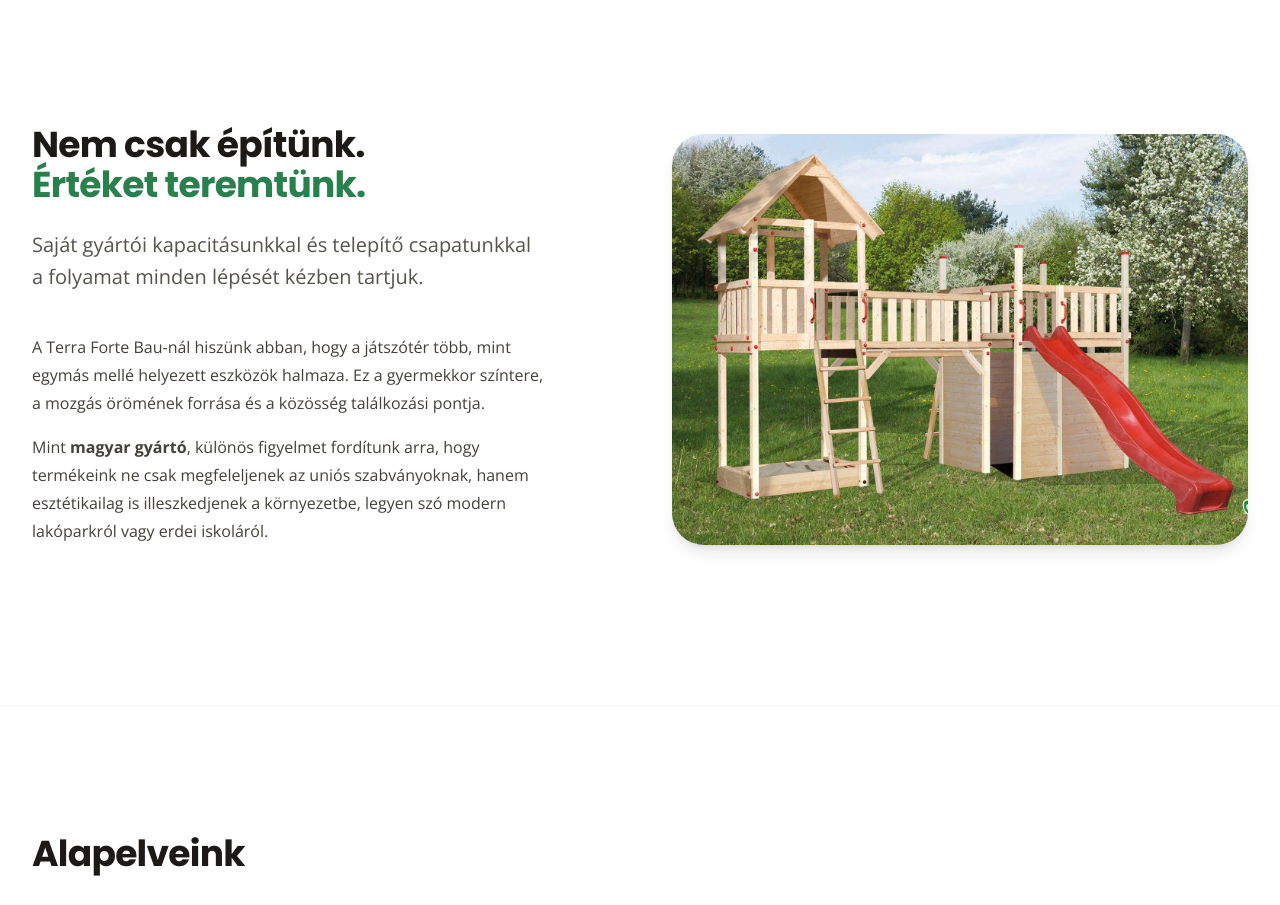
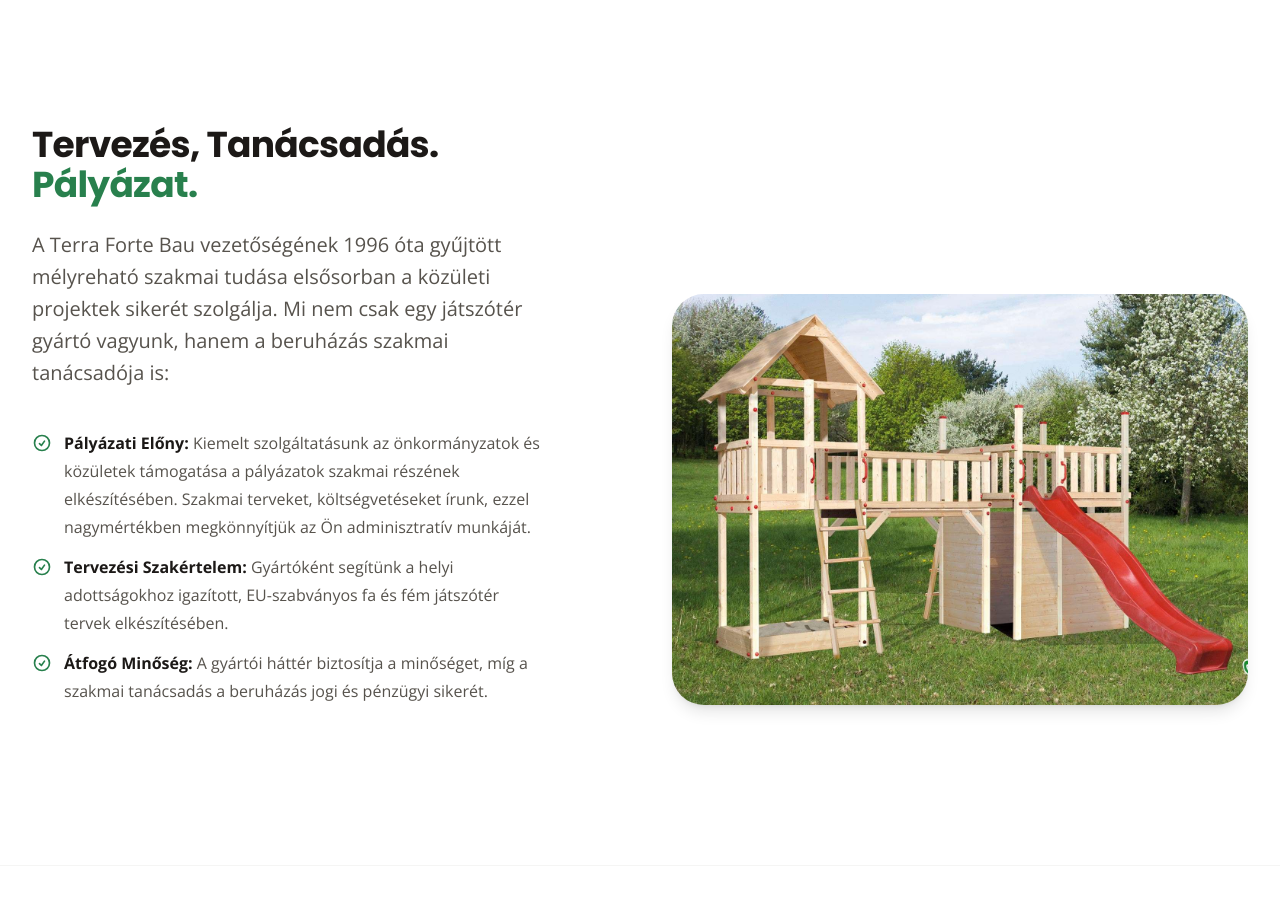
Before and after one commit to jozsef-kiss/terra-forte-project, a Next.js app: page /1/rolunk in a window 1280 px wide. Shown: the part 1400-2305 px from the top of the page. Built offline with nearby package versions, Linux system fonts and the light colour scheme; no server answers.

Commit message:
Rolunk v0.91

```diff
--- a/src/app/[locale]/rolunk/page.tsx
+++ b/src/app/[locale]/rolunk/page.tsx
@@ -2,6 +2,26 @@ import { getDictionary, Locale } from "@/app/[locale]/dictionaries";
 import Image from "next/image";
 import Link from "next/link";
 import { CheckCircleIcon } from "@heroicons/react/24/outline";
+
+// Kis segédkomponens a pipákhoz
+function CheckCircle({ className }: { className?: string }) {
+  return (
+    <svg
+      xmlns="http://www.w3.org/2000/svg"
+      fill="none"
+      viewBox="0 0 24 24"
+      strokeWidth={2}
+      stroke="currentColor"
+      className={`w-5 h-5 flex-none ${className}`}
+    >
+      <path
+        strokeLinecap="round"
+        strokeLinejoin="round"
+        d="M9 12.75 11.25 15 15 9.75M21 12a9 9 0 1 1-18 0 9 9 0 0 1 18 0Z"
+      />
+    </svg>
+  );
+}
 
 export default async function AboutPage({
   params,
@@ -100,12 +120,32 @@ export default async function AboutPage({
                 {t.Mission.subtitle}
               </p>
               <div className="mt-10 text-base leading-7 text-gray-700 space-y-4">
-                <p>{t.Mission.description_p1}</p>
-                <p>
-                  {t.Mission.description_p2_pre}{" "}
-                  <strong>{t.Mission.description_p2_bold}</strong>
-                  {t.Mission.description_p2_post}
-                </p>
+                {/* DINAMIKUS LISTA */}
+                <ul className="mt-8 space-y-3 text-gray-600">
+                  {t.Mission.description.features.map(
+                    (item: string, i: number) => {
+                      // Itt vágjuk ketté a szöveget a kettőspont mentén
+                      const separatorIndex = item.indexOf(":");
+                      const title = item.substring(0, separatorIndex + 1); // Cím + kettőspont
+                      const description = item.substring(separatorIndex + 1); // A maradék szöveg
+
+                      return (
+                        <li key={i} className="flex gap-3">
+                          {/* A "flex-none" fontos, hogy a pipa ne nyomódjon össze hosszú szövegnél */}
+                          <CheckCircle className="text-indigo-600 flex-none mt-1" />
+                          <span>
+                            {/* A Cím rész félkövéren (font-bold) */}
+                            <strong className="font-bold text-gray-900">
+                              {title}
+                            </strong>
+                            {/* A Leírás rész normál módon */}
+                            {description}
+                          </span>
+                        </li>
+                      );
+                    }
+                  )}
+                </ul>
               </div>
             </div>
             <div className="w-full lg:max-w-xl lg:flex-auto">
--- a/src/dictionaries/de.json
+++ b/src/dictionaries/de.json
@@ -243,13 +243,19 @@
       ]
     },
     "Mission": {
-      "title_part1": "Wir bauen nicht nur.",
-      "title_highlight": "Wir schaffen Werte.",
-      "subtitle": "Mit eigener Fertigungskapazität und eigenem Installationsteam haben wir jeden Schritt des Prozesses in der Hand.",
-      "description_p1": "Bei Terra Forte Bau glauben wir, dass ein Spielplatz mehr ist als nur eine Ansammlung von Geräten. Er ist Schauplatz der Kindheit, Quelle der Bewegungsfreude und Treffpunkt der Gemeinschaft.",
-      "description_p2_pre": "Als",
-      "description_p2_bold": "ungarischer Hersteller",
-      "description_p2_post": " achten wir besonders darauf, dass unsere Produkte nicht nur den EU-Normen entsprechen, sondern sich auch ästhetisch in die Umgebung einfügen, sei es ein moderner Wohnpark oder eine Waldschule."
+      "title_part1": "Tervezés, Tanácsadás.",
+      "title_highlight": "Pályázat.",
+      "subtitle": "A Terra Forte Bau vezetőségének 1996 óta gyűjtött mélyreható szakmai tudása elsősorban a közületi projektek sikerét szolgálja. Mi nem csak egy játszótér gyártó vagyunk, hanem a beruházás szakmai tanácsadója is:",
+      "description": {
+        "features": [
+          "Pályázati Előny: Kiemelt szolgáltatásunk az önkormányzatok és közületek támogatása a pályázatok szakmai részének elkészítésében. Szakmai terveket, költségvetéseket írunk, ezzel nagymértékben megkönnyítjük az Ön adminisztratív munkáját.",
+          "Tervezési Szakértelem: Gyártóként segítünk a helyi adottságokhoz igazított, EU-szabványos fa és fém játszótér tervek elkészítésében.",
+          "Átfogó Minőség: A gyártói háttér biztosítja a minőséget, míg a szakmai tanácsadás a beruházás jogi és pénzügyi sikerét."
+        ]
+      },
+      "description_p2_pre": "Mint",
+      "description_p2_bold": "magyar gyártó",
+      "description_p2_post": ", különös figyelmet fordítunk arra, hogy termékeink ne csak megfeleljenek az uniós szabványoknak, hanem esztétikailag is illeszkedjenek a környezetbe, legyen szó modern lakóparkról vagy erdei iskoláról."
     },
     "Values": {
       "title": "Unsere Grundwerte",
--- a/src/dictionaries/en.json
+++ b/src/dictionaries/en.json
@@ -243,13 +243,19 @@
       ]
     },
     "Mission": {
-      "title_part1": "We Don't Just Build.",
-      "title_highlight": "We Create Value.",
-      "subtitle": "With our own manufacturing capacity and installation team, we control every step of the process.",
-      "description_p1": "At Terra Forte Bau, we believe a playground is more than just a collection of equipment. It is the scene of childhood, a source of joy in movement, and a meeting point for the community.",
-      "description_p2_pre": "As a",
-      "description_p2_bold": "Hungarian manufacturer",
-      "description_p2_post": ", we pay special attention to ensuring our products not only meet EU standards but also fit aesthetically into the environment, whether it's a modern residential park or a forest school."
+      "title_part1": "Tervezés, Tanácsadás.",
+      "title_highlight": "Pályázat.",
+      "subtitle": "A Terra Forte Bau vezetőségének 1996 óta gyűjtött mélyreható szakmai tudása elsősorban a közületi projektek sikerét szolgálja. Mi nem csak egy játszótér gyártó vagyunk, hanem a beruházás szakmai tanácsadója is:",
+      "description": {
+        "features": [
+          "Pályázati Előny: Kiemelt szolgáltatásunk az önkormányzatok és közületek támogatása a pályázatok szakmai részének elkészítésében. Szakmai terveket, költségvetéseket írunk, ezzel nagymértékben megkönnyítjük az Ön adminisztratív munkáját.",
+          "Tervezési Szakértelem: Gyártóként segítünk a helyi adottságokhoz igazított, EU-szabványos fa és fém játszótér tervek elkészítésében.",
+          "Átfogó Minőség: A gyártói háttér biztosítja a minőséget, míg a szakmai tanácsadás a beruházás jogi és pénzügyi sikerét."
+        ]
+      },
+      "description_p2_pre": "Mint",
+      "description_p2_bold": "magyar gyártó",
+      "description_p2_post": ", különös figyelmet fordítunk arra, hogy termékeink ne csak megfeleljenek az uniós szabványoknak, hanem esztétikailag is illeszkedjenek a környezetbe, legyen szó modern lakóparkról vagy erdei iskoláról."
     },
     "Values": {
       "title": "Our Core Values",
--- a/src/dictionaries/hu.json
+++ b/src/dictionaries/hu.json
@@ -235,10 +235,16 @@
       ]
     },
     "Mission": {
-      "title_part1": "Nem csak építünk.",
-      "title_highlight": "Értéket teremtünk.",
-      "subtitle": "Saját gyártói kapacitásunkkal és telepítő csapatunkkal a folyamat minden lépését kézben tartjuk.",
-      "description_p1": "A Terra Forte Bau-nál hiszünk abban, hogy a játszótér több, mint egymás mellé helyezett eszközök halmaza. Ez a gyermekkor színtere, a mozgás örömének forrása és a közösség találkozási pontja.",
+      "title_part1": "Tervezés, Tanácsadás.",
+      "title_highlight": "Pályázat.",
+      "subtitle": "A Terra Forte Bau vezetőségének 1996 óta gyűjtött mélyreható szakmai tudása elsősorban a közületi projektek sikerét szolgálja. Mi nem csak egy játszótér gyártó vagyunk, hanem a beruházás szakmai tanácsadója is:",
+      "description": {
+        "features": [
+          "Pályázati Előny: Kiemelt szolgáltatásunk az önkormányzatok és közületek támogatása a pályázatok szakmai részének elkészítésében. Szakmai terveket, költségvetéseket írunk, ezzel nagymértékben megkönnyítjük az Ön adminisztratív munkáját.",
+          "Tervezési Szakértelem: Gyártóként segítünk a helyi adottságokhoz igazított, EU-szabványos fa és fém játszótér tervek elkészítésében.",
+          "Átfogó Minőség: A gyártói háttér biztosítja a minőséget, míg a szakmai tanácsadás a beruházás jogi és pénzügyi sikerét."
+        ]
+      },
       "description_p2_pre": "Mint",
       "description_p2_bold": "magyar gyártó",
       "description_p2_post": ", különös figyelmet fordítunk arra, hogy termékeink ne csak megfeleljenek az uniós szabványoknak, hanem esztétikailag is illeszkedjenek a környezetbe, legyen szó modern lakóparkról vagy erdei iskoláról."
```
